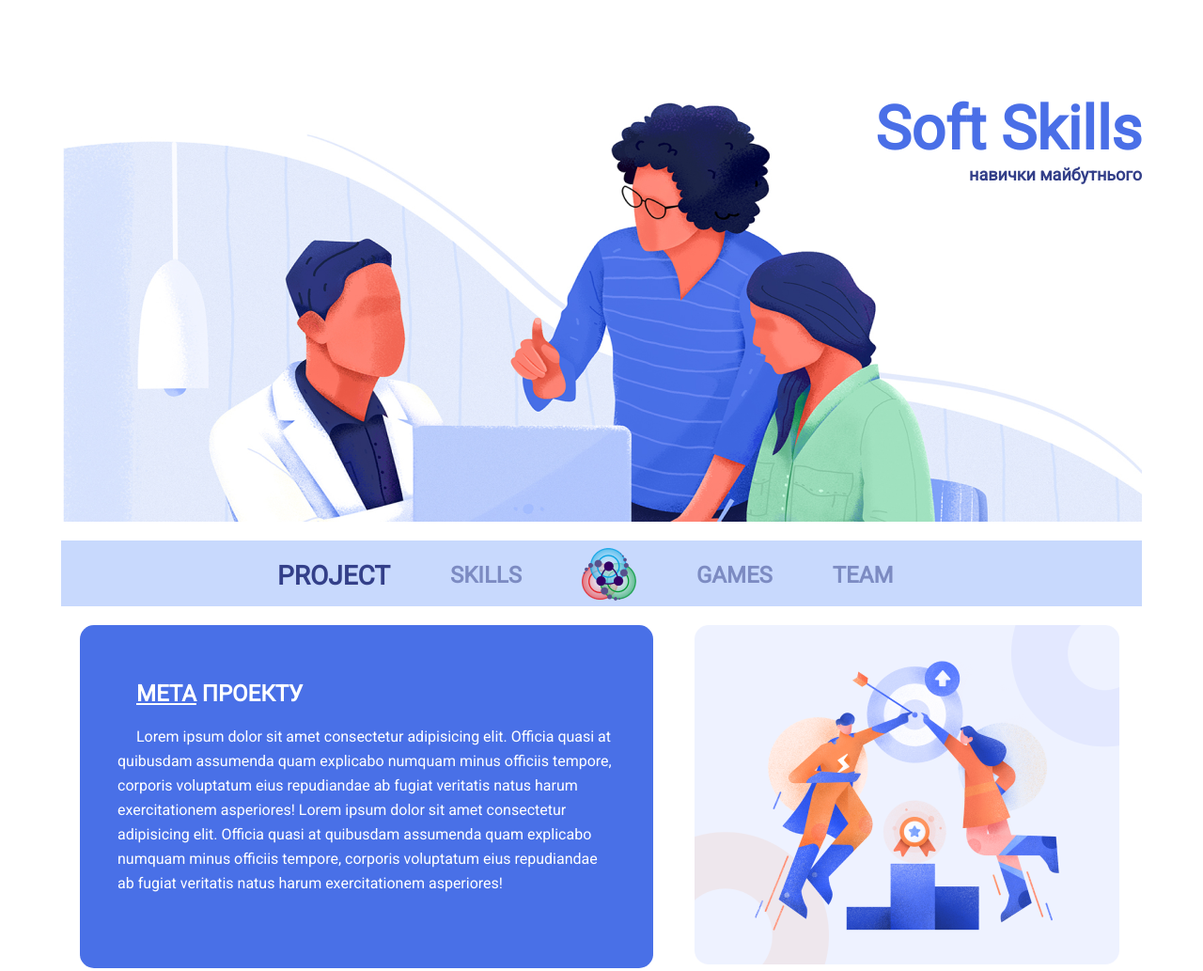
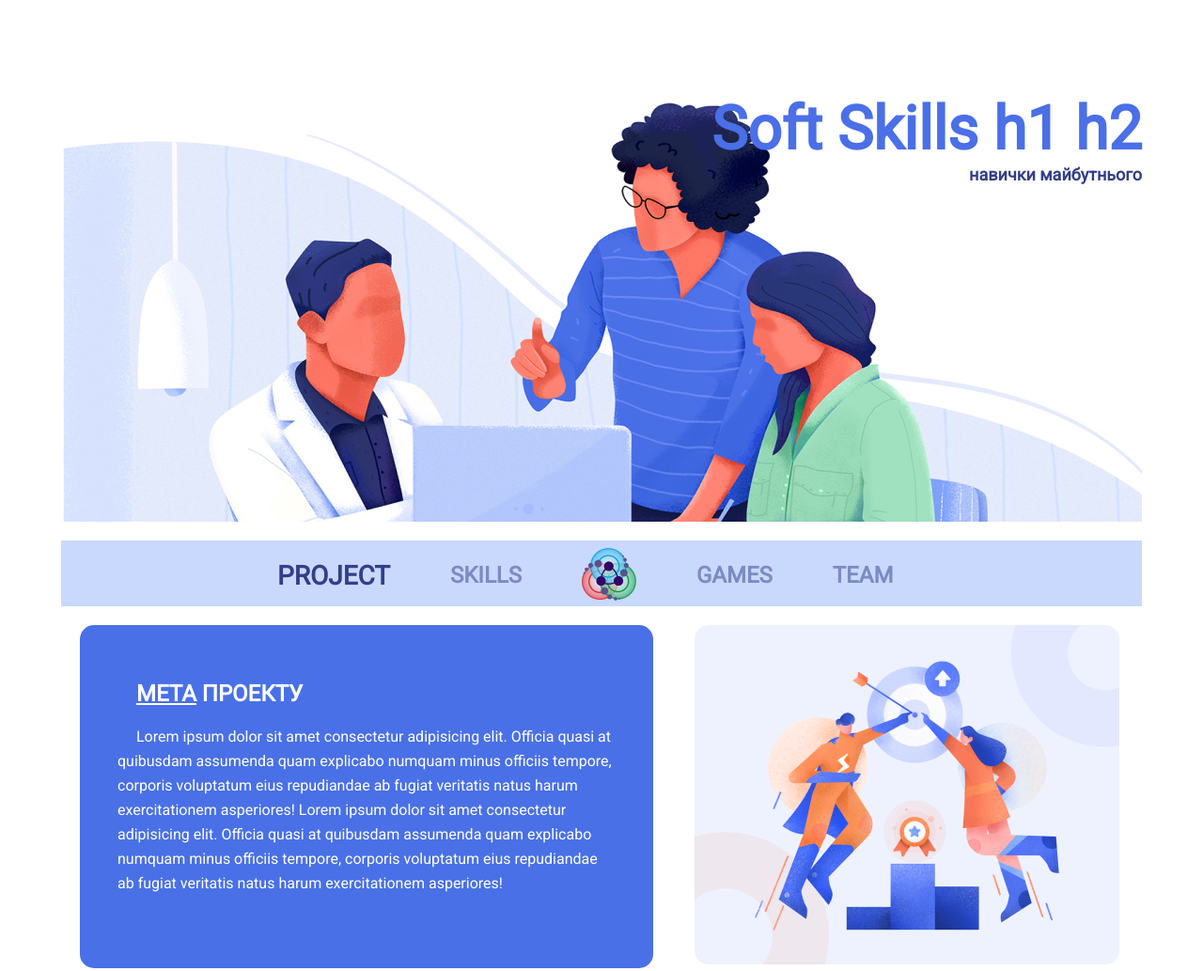
Before and after one commit to NChSimple/someone_repository, a plain HTML site: page index.html in a window 1280 px wide. Shown: the top 1033 px of the page at 94% size. Drawn offline with Linux system fonts and the light colour scheme.

Commit message:
Changed 2 index.html

```diff
--- a/index.html
+++ b/index.html
@@ -10,7 +10,7 @@
 <body>
 	<div class="container">
 		<header>
-			<h1>Soft Skills</h1>
+			<h1>Soft Skills h1 h2</h1>
 			<h2>навички майбутнього</h2>
 		</header>
 		<nav class="pages">
```
